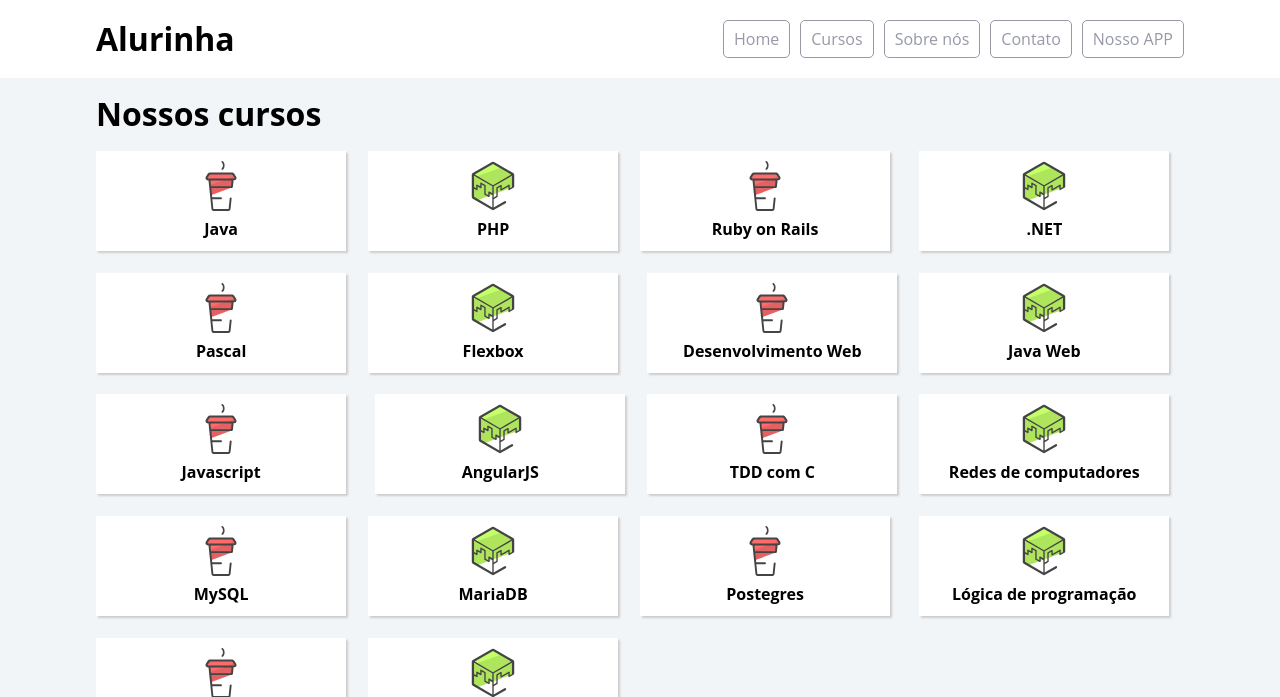
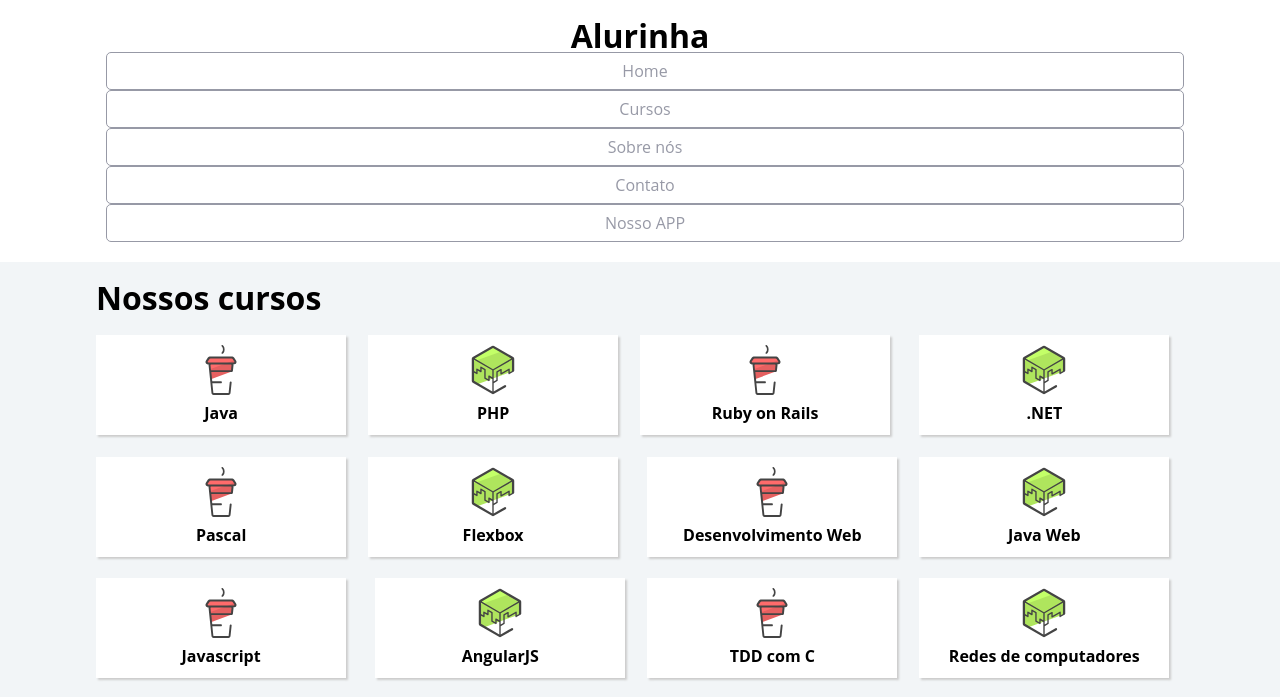
Before and after one commit to Hebers0N/Alura-One---Oracle-Next-Education--, a plain HTML site: page Flexbox/posicione-elementos-com-flexbox-809f39a39e473c574e3c6d9d9929626f8d1352fa/index.html in a window 1280 px wide. Shown: the top 697 px of the page. Drawn offline with Linux system fonts and the light colour scheme.

Commit message:
Update flexbox.css

```diff
--- a/Flexbox/posicione-elementos-com-flexbox-809f39a39e473c574e3c6d9d9929626f8d1352fa/css/flexbox.css
+++ b/Flexbox/posicione-elementos-com-flexbox-809f39a39e473c574e3c6d9d9929626f8d1352fa/css/flexbox.css
@@ -31,8 +31,9 @@
 
 .rodapePrincipal-navMap-list {
     display: flex;
-    flex-direction: column;
-    flex-wrap: wrap;
+    /*flex-direction: column;
+    flex-wrap: wrap;*/
+    flex-flow: column wrap;
     height: 250px;
 }
 
@@ -55,3 +56,13 @@
     margin-left: 0;
 
 }
+
+.cabecalhoPrincipal-nav {
+    flex-direction:column;
+}
+
+.cabecalhoPrincipal .container{
+    flex-direction: column;
+    align-items: initial;
+    text-align: center;
+  }
```
